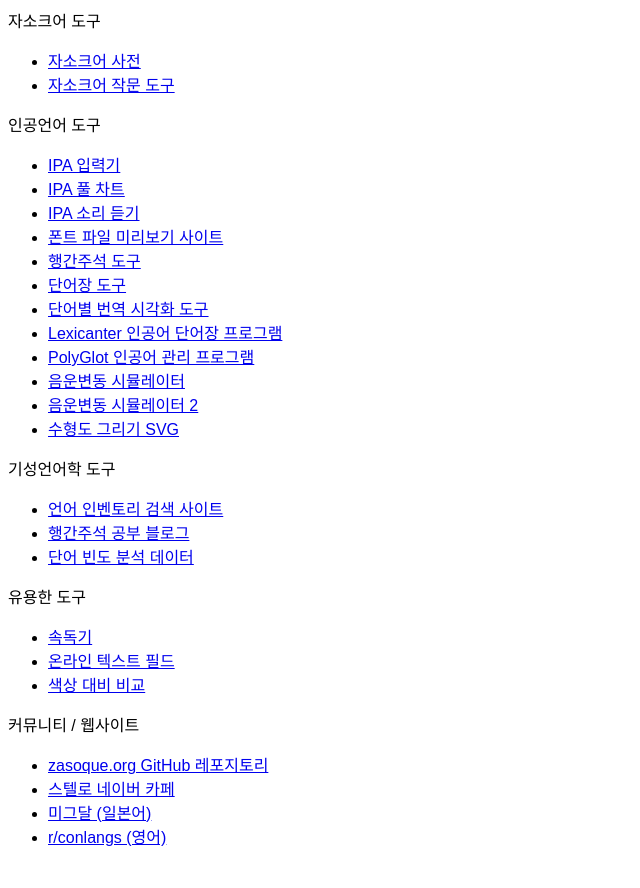
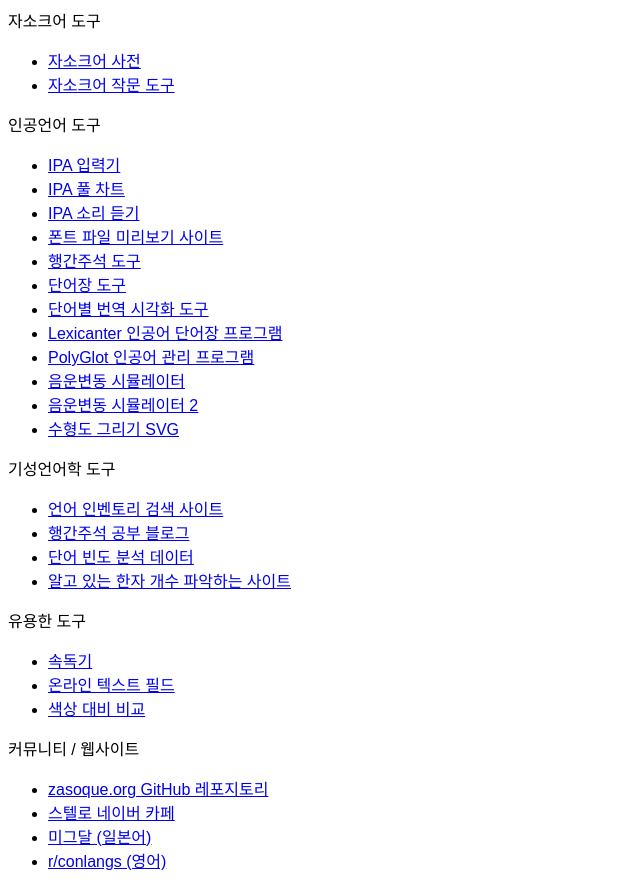
Before and after one commit to zasoque/zasoque.github.io, a SvelteKit app: page / in a window 1280 px wide. Shown: the whole page, without its empty margins (0-640 px from the left). Before the commit the page ends 864 px from the top, so only its background shows below. Built offline with nearby package versions, Linux system fonts and the light colour scheme; a web font is replaced by a local one.

Commit message:
Add link to site counting known Chinese characters

```diff
--- a/src/routes/+page.svelte
+++ b/src/routes/+page.svelte
@@ -23,6 +23,7 @@
 	<li><a href="https://defseg.io/psmith/">언어 인벤토리 검색 사이트</a></li>
 	<li><a href="https://readingglosses.com/">행간주석 공부 블로그</a></li>
 	<li><a href="https://www.wordfrequency.info/samples.asp">단어 빈도 분석 데이터</a></li>
+	<li><a href="http://hanzishan.com/">알고 있는 한자 개수 파악하는 사이트</a></li>
 </ul>
 <div>유용한 도구</div>
 <ul>
```
